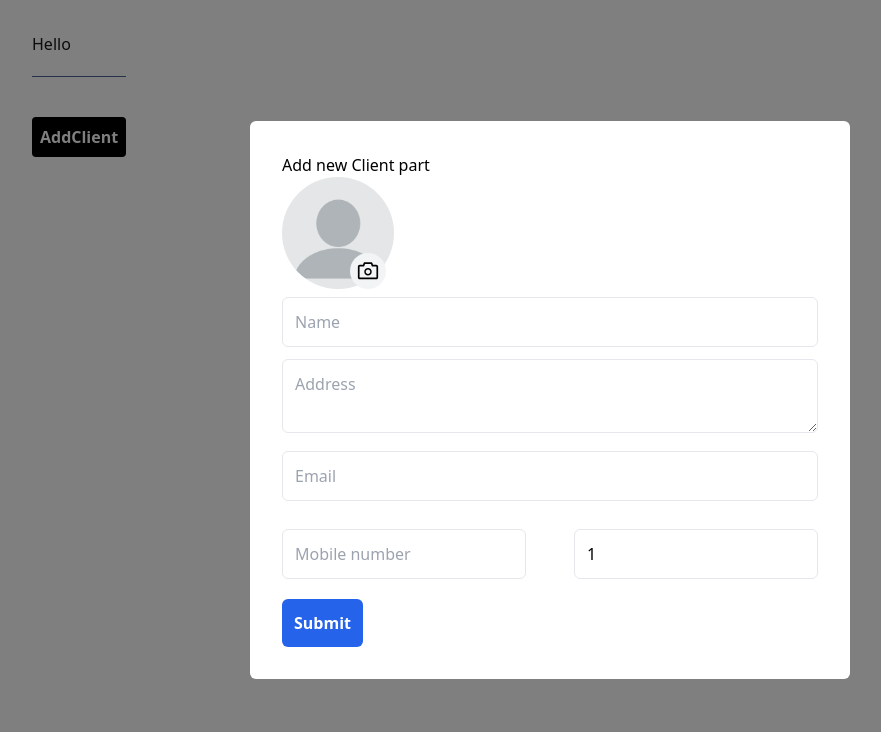
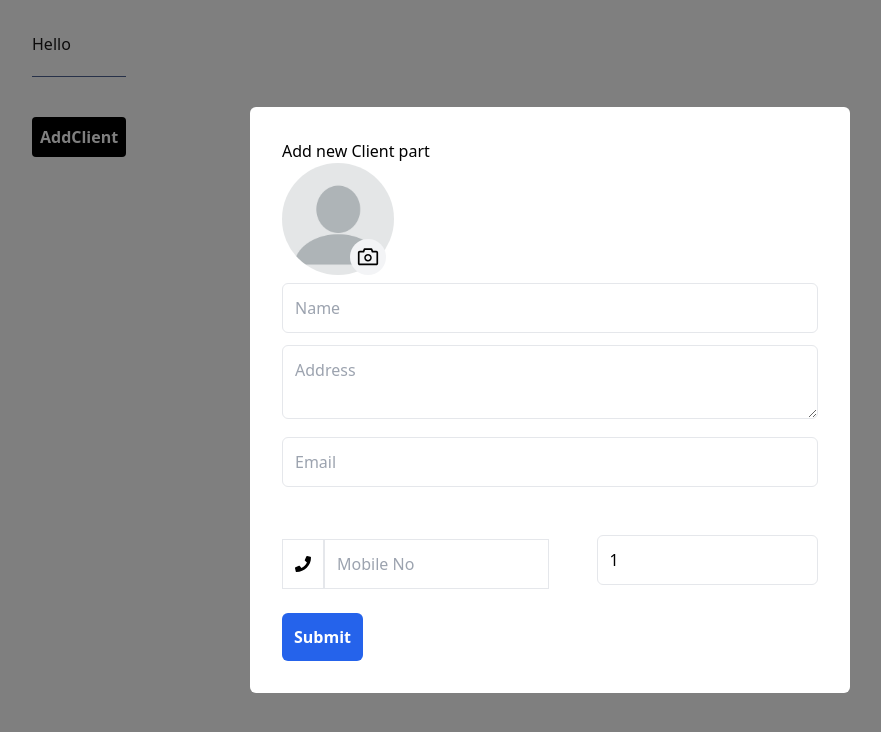
Before and after one commit to orun-sunny/Office-management, a React (Create React App) app: page /AddClient in a window 1280 px wide. Both pictures are taken after a click on the button "AddClient". Shown: the top 732 px of the page, without its empty margins (90-971 px from the left). Built offline with nearby package versions, Linux system fonts and the light colour scheme.

Commit message:
addnewplicy

```diff
--- a/package.json
+++ b/package.json
@@ -7,6 +7,7 @@
     "@emotion/styled": "^11.10.6",
     "@mui/material": "^5.11.10",
     "@mui/styled-engine-sc": "^5.11.9",
+    "@react-icons/all-files": "^4.1.0",
     "@testing-library/jest-dom": "^5.14.1",
     "@testing-library/react": "^13.0.0",
     "@testing-library/user-event": "^13.2.1",
--- a/src/components/AddClient/AddClient.js
+++ b/src/components/AddClient/AddClient.js
@@ -1,9 +1,11 @@
 import { Modal } from "@mui/material";
+import { FaPhone } from "react-icons/fa";
 
 import React, { useState } from "react";
 import user from "../../components/images/user.webp";
 import { AiOutlineCamera } from "react-icons/ai";
 import { useForm } from "react-hook-form";
+
 
 
 const AddClient = ({ id, modalName }) => {
@@ -103,6 +105,7 @@ const AddClient = ({ id, modalName }) => {
 
 
 
+
                                 <div>
                                     <textarea
                                         placeholder="Address"
@@ -114,19 +117,25 @@ const AddClient = ({ id, modalName }) => {
                                     {/* <label>Blood Group</label> */}
                                     <input className="border py-3 w-full pl-3  rounded-md mb-3 focus:outline-none dark:text-black" type="text" placeholder="Email" {...register("Email", { required: true, pattern: /^\S+@\S+$/i })} />
                                 </div>
-                                <div className="mb-2 flex gap-12 w-full">
-                                    <div>
-                                        <input className="border py-3 w-full pl-3  rounded-md mb-3 focus:outline-none dark:text-black" type="tel" placeholder="Mobile number" {...register("Mobile number", { required: true, minLength: 6, maxLength: 12 })} />
+                                <div className=" py-3 flex gap-12 w-full">
 
+
+                                    {/* <input className="border py-3 w-full pl-3  rounded-md mb-3 focus:outline-none dark:text-black" type="tel" placeholder="Mobile number" {...register("Mobile number", { required: true, minLength: 6, maxLength: 12 })} /> */}
+
+
+                                    <div class="flex py-3">
+                                        <span class="flex items-center justify-center border  px-3 dark:text-black"><i > <FaPhone /> </i></span>
+                                        <input class="w-full border py-3  pl-3   p-2 focus:outline-none" type="number" placeholder="Mobile No" {...register("Mobile number", { required: true, minLength: 6, maxLength: 12 })} />
                                     </div>
+
 
                                     <div>
 
-                                        <input className="border py-3 w-full pl-3  rounded-md mb-3 focus:outline-none"
+                                        <input className="border py-3 w-full pl-3 mt-2 rounded-md focus:outline-none"
                                             type="number"
                                             min={1}
                                             defaultValue={1}
-                                            placeholder="Project-Quantity" {...register("amount",
+                                            placeholder="Project-Quantity" {...register("quantity",
 
 
                                                 {
```
Also changed, not shown: 1 other file (tests, documents, lock files or other folders).
